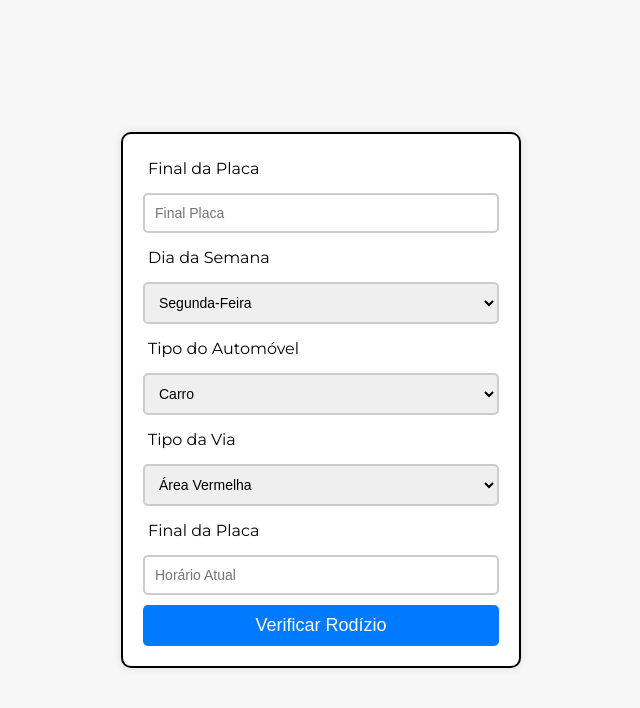
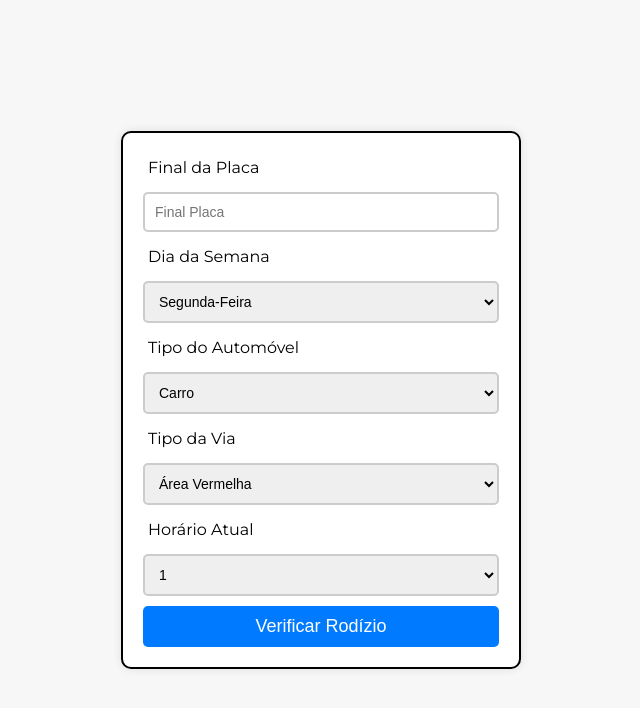
Before and after one commit to AdrianoMedeirosDev/rodizio-de-placas, a plain HTML site: page index.html in a window 1280 px wide. Shown: the whole page, without its empty margins (319-959 px from the left). Drawn offline with Linux system fonts and the light colour scheme.

Commit message:
Add files via upload

```diff
--- a/index.html
+++ b/index.html
@@ -43,8 +43,33 @@
         </select>
 
         <!--Horário-->
-        <label>Final da Placa</label>
-        <input type="number" placeholder="Horário Atual" id="horarioAtual">
+        <label>Horário Atual</label>
+        <select id="horarioAtual">
+            <option>1</option>
+            <option>2</option>
+            <option>3</option>
+            <option>4</option>
+            <option>5</option>
+            <option>6</option>
+            <option>7</option>
+            <option>8</option>
+            <option>9</option>
+            <option>10</option>
+            <option>11</option>
+            <option>12</option>
+            <option>13</option>
+            <option>14</option>
+            <option>15</option>
+            <option>16</option>
+            <option>17</option>
+            <option>18</option>
+            <option>19</option>
+            <option>20</option>
+            <option>21</option>
+            <option>22</option>
+            <option>23</option>
+            <option>24</option>
+        </select>
         <button onclick="verificarRodizio(); return false">Verificar Rodízio</button>
 
         <!--Resultado Verificação-->
```
